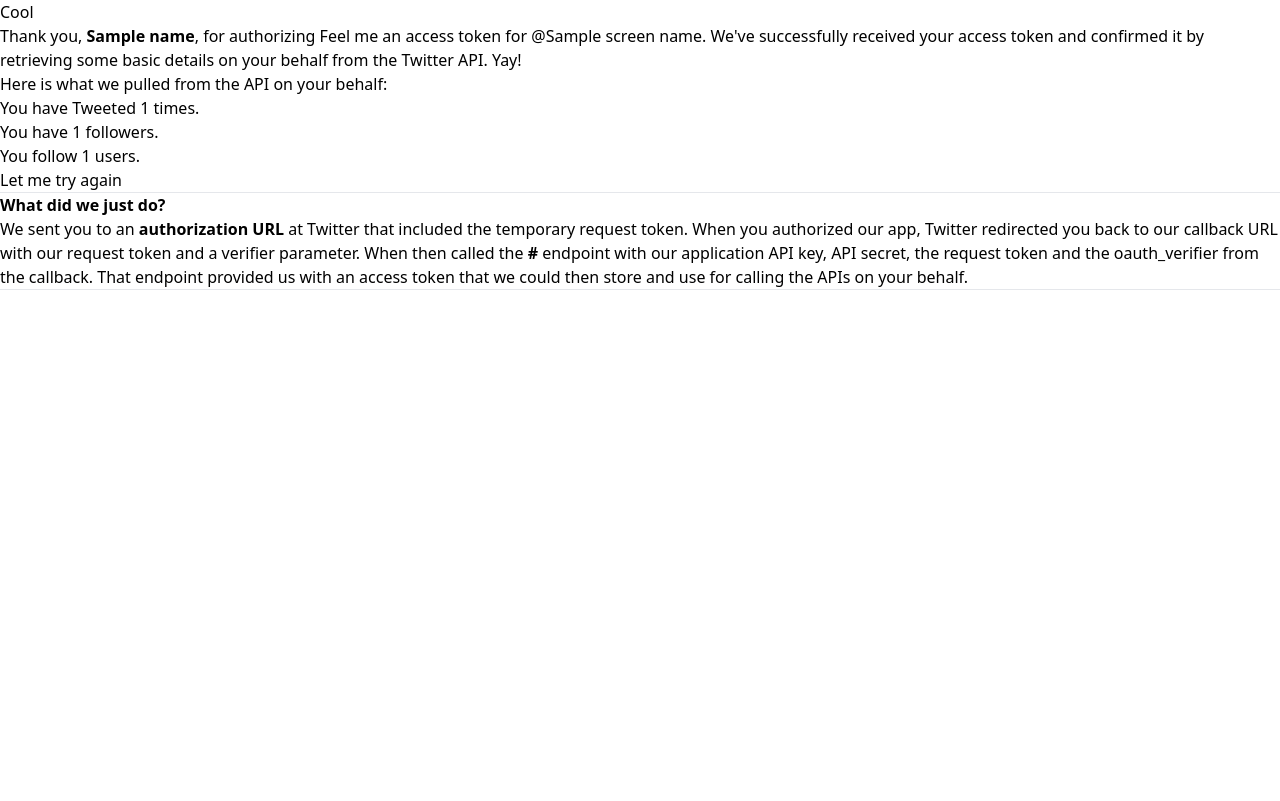
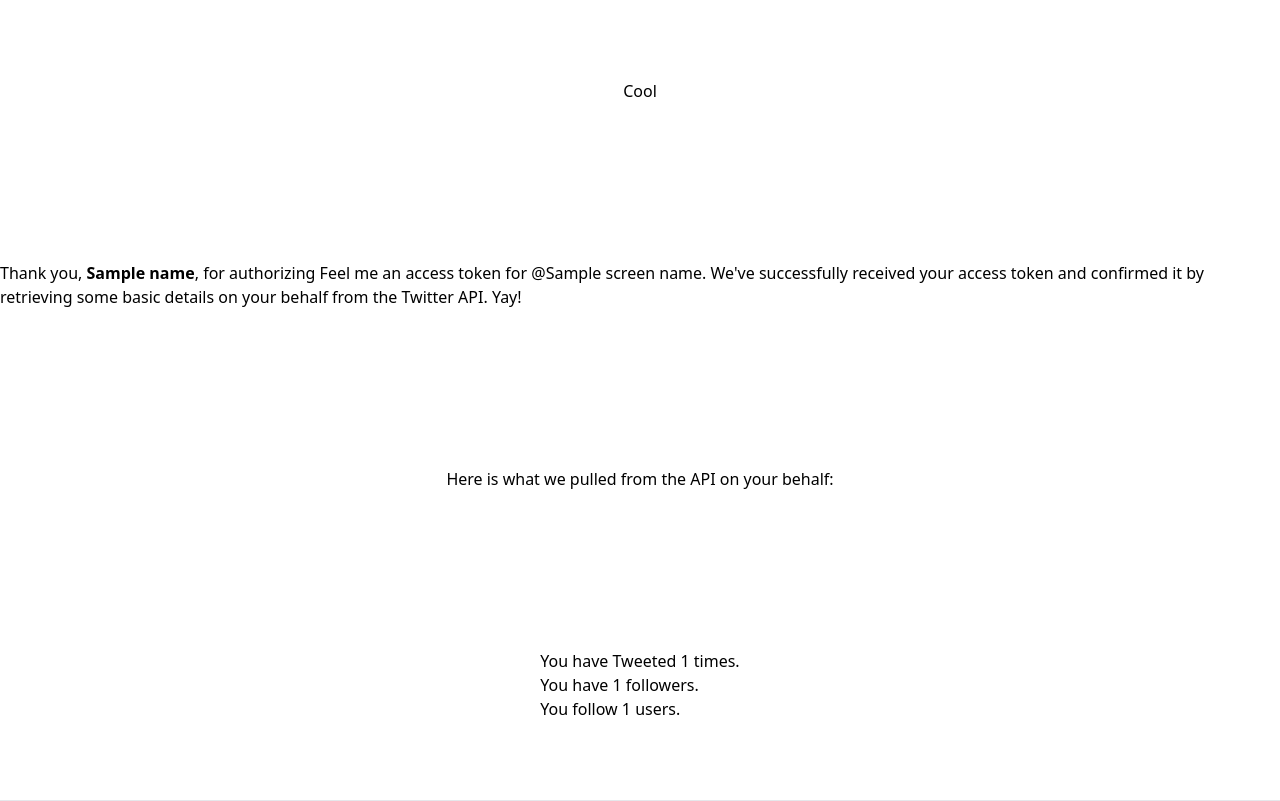
Before and after one commit to 5P34R/nullified, a Flask app: template templates/callback-success.html in a window 1280 px wide. Shown: the part 76-877 px from the top of the page. Before the commit the page ends 366 px from the top, so only its background shows below. Run offline with Flask 2, Linux system fonts and the light colour scheme; the template is opened without the code that fills it: most values are stand-ins (such as "Sample title", 1, 10 or a date in 2020); some libraries are stand-ins or nearby versions.

Commit message:
debugging

```diff
--- a/templates/callback-success.html
+++ b/templates/callback-success.html
@@ -1,6 +1,8 @@
 {% extends "base.html" %}
 {% block title %}Cool{% endblock %}
 {% block containercontent %}
+<div class="container mx-auto">
+    <div class="grid h-screen place-items-center">
         <h2>Cool</h2>
         <p>Thank you, <strong>{{ name }}</strong>, for authorizing Feel me an access token for <a href="https://twitter.com/{{ screen_name }}">@{{
                 screen_name }}</a>. We've successfully received your access token and confirmed it by retrieving some basic details
@@ -11,17 +13,6 @@
             <li>You have <span class="label label-success">{{ followers_count }}</span> followers.</li>
             <li>You follow <span class="label label-success">{{ friends_count }}</span> users.</li>
         </ul>
-
-<a href="/" class="btn btn-small btn-primary">Let me try again</a>
-<hr>
-<div class="mx-auto text-md text-bold">
-	<p><strong>What did we just do?</strong></p>
-	<p>We sent you to an <a href="https://developer.twitter.com/en/docs/basics/authentication/api-reference/authorize"><strong>authorization
-				URL</strong></a>
-		at Twitter that included the temporary request token. When you authorized our app, Twitter redirected you back to our
-		callback URL with our request token and a verifier parameter. When then called the <a href="https://developer.twitter.com/en/docs/basics/authentication/api-reference/access_token"><strong>{{
-				access_token_url }}</strong></a> endpoint with our application API key, API secret, the request token and the
-		oauth_verifier from the callback. That endpoint provided us with an access token that we could then store and use for
-		calling the APIs on your behalf.</p>
+        </div>
 </div>
 {% endblock %}
```
Lines whose indentation alone changed are shown as unchanged.
